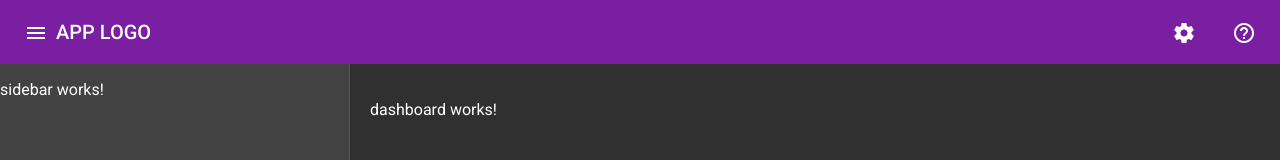
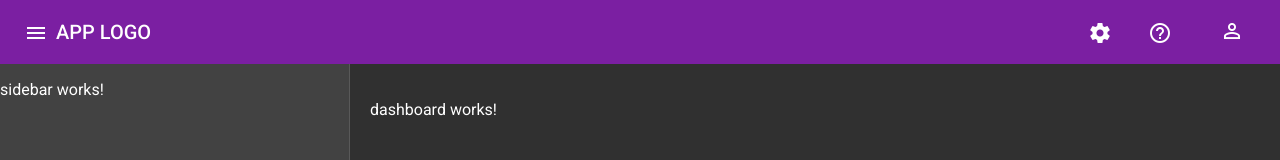
Before and after one commit to wrayz/admin-dashboard, an Angular app: page / in a window 1280 px wide. Shown: the top 160 px of the page. Built offline with nearby package versions, Linux system fonts and the light colour scheme.

Commit message:
Header 加入個人icon+登出選項

```diff
--- a/src/app/shared/components/header/header.component.html
+++ b/src/app/shared/components/header/header.component.html
@@ -18,6 +18,17 @@
             <mat-icon>help_outline</mat-icon>
           </button>
         </li>
+        <li>
+          <button mat-button [matMenuTriggerFor]="menu">
+            <mat-icon>person_outline</mat-icon>
+          </button>
+          <mat-menu #menu="matMenu">
+            <button mat-menu-item>
+              <mat-icon>exit_to_app</mat-icon>
+              Sign out
+            </button>
+          </mat-menu>
+        </li>
       </ul>
     </div>
   </mat-toolbar-row>
--- a/src/app/shared/shared.module.ts
+++ b/src/app/shared/shared.module.ts
@@ -8,6 +8,7 @@
 import { MatIconModule } from '@angular/material/icon';
 import { MatButtonModule } from '@angular/material/button';
 import { FlexLayoutModule } from '@angular/flex-layout';
+import { MatMenuModule } from '@angular/material/menu';
 
 @NgModule({
   declarations: [HeaderComponent, SidebarComponent, FooterComponent],
@@ -18,6 +19,7 @@
     MatIconModule,
     MatButtonModule,
     FlexLayoutModule,
+    MatMenuModule,
   ],
   exports: [HeaderComponent, SidebarComponent, FooterComponent],
 })
```
